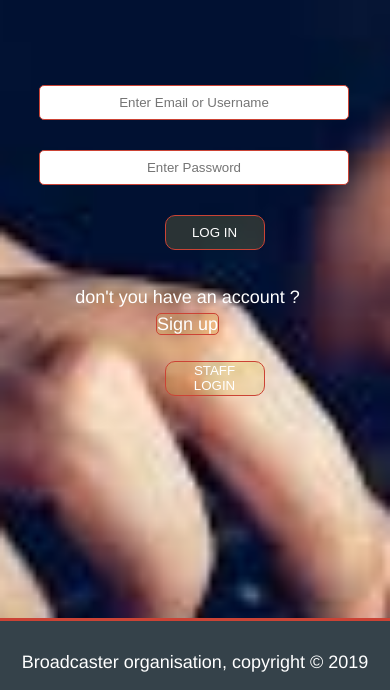
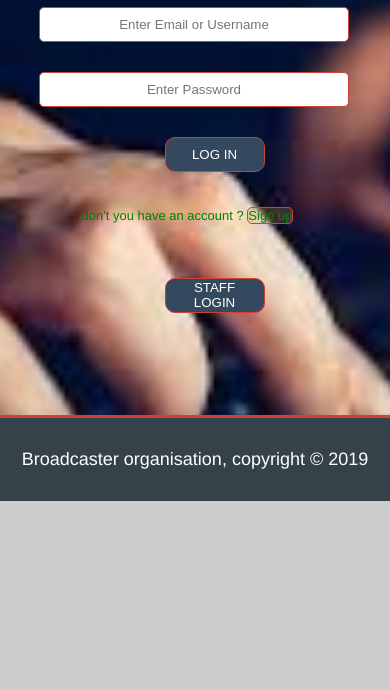
Before and after one commit to izabayogit/Broadcaster--UI, a plain HTML site: page UI/html/signin.html in a window 390 px wide. Shown: the part 410-1100 px from the top of the page. After the commit the page ends 911 px from the top, so only its background shows below. Drawn offline with Linux system fonts and the light colour scheme.

Commit message:
chore(signin-pageupdate): add more quapity on login page
[finishes #170143330]

```diff
--- a/UI/css/login.css
+++ b/UI/css/login.css
@@ -27,7 +27,7 @@ body{
 
 .container h1{
     text-align: center;
-    margin-top: 15%;
+    margin-top: 5%;
     font-weight:bold;
 }
 
@@ -122,18 +122,19 @@ padding: 4px;
     height: 25px;
     width: 250px;
     text-align: center;
-    display: block;
+    display: inline-block;
     margin-top:30px;
-    margin-left: 35%;
+    margin-left: 0%;
+    font-size: 13px;
 
-
+   color: green;
 }
 .form a{
     border: #CB4335 1px solid;
        border-radius: 5px;
        text-decoration: none;
-       color: #ffffff;
         background-color:#CB43;
+        color: green;
 
 }
 
@@ -161,12 +162,12 @@ right: 20px;}
 
     footer{
     padding:10px;
-    margin-top: 20px;
+
     color:#ffffff;
     background-color:#35424a;
     border-top:#CB4335 3px solid;
     text-align: center;
-    margin-top: 120px;
+    margin-top: 60px;
 }
 button:hover{
     background-color: #CB433543;
@@ -177,6 +178,15 @@ button:hover{
 }
 
 @media(max-width:768px){
+    footer{
+        padding:10px;
+
+        color:#ffffff;
+        background-color:#35424a;
+        border-top:#CB4335 3px solid;
+        text-align: center;
+        margin-top: 0px;
+    }
 
     header nav, header nav li, .form {
         text-align: center;
@@ -222,14 +232,14 @@ button:hover{
       height: 35px;
       border-radius: 10px;
       border: #CB4335 1px solid;
-      background-color:#CB43;
+      background-color:#34495E;
       color: #ffffff;
       text-transform: uppercase;
 }
 
 .container h1{
     text-align: center;
-    margin-top: 25%;
+    margin-top: 5%;
     font-weight:bold;
 }
 
```
